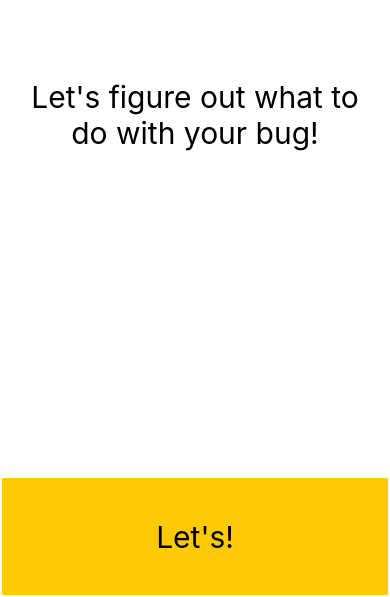
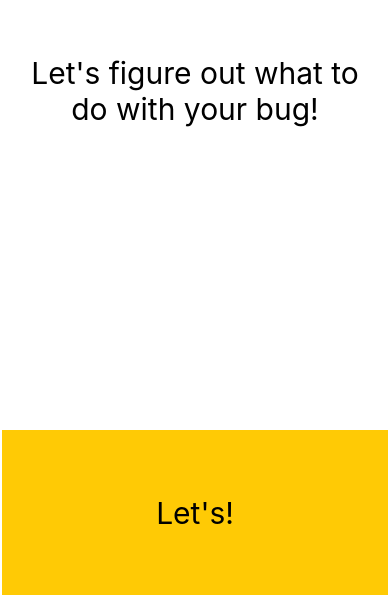
Before and after one commit to ydsundman/TheDefinitiveBMS, a React Native app: screen / in a window 390 px wide. Shown: the part 247-844 px from the top of the page. Built offline with nearby package versions, Linux system fonts and the light colour scheme.

Commit message:
Styling.

```diff
--- a/src/lib/styles.js
+++ b/src/lib/styles.js
@@ -6,7 +6,7 @@ export default StyleSheet.create({
     flex: 1,
   },
   body: {
-    flex: 6,
+    flex: 4,
     alignItems: 'center',
     justifyContent: 'center',
   },
--- a/src/screens/StatementScreen.js
+++ b/src/screens/StatementScreen.js
@@ -7,8 +7,8 @@ import { YELLOW, RED } from '../lib/colors';
 import Buttons from '../lib/Buttons';
 
 const buttons = (agree, disagree) => [
-  {label: 'Nope!', action: disagree, textColor: 'white', buttonColor: RED},
-  {label: 'That\'s right!', action: agree, textColor: 'black', buttonColor: YELLOW},
+  {label: 'No', action: disagree, textColor: 'white', buttonColor: RED},
+  {label: 'Yes', action: agree, textColor: 'black', buttonColor: YELLOW},
 ];
 
 const StatementScreen = ({agree, disagree, text}) => (
```
